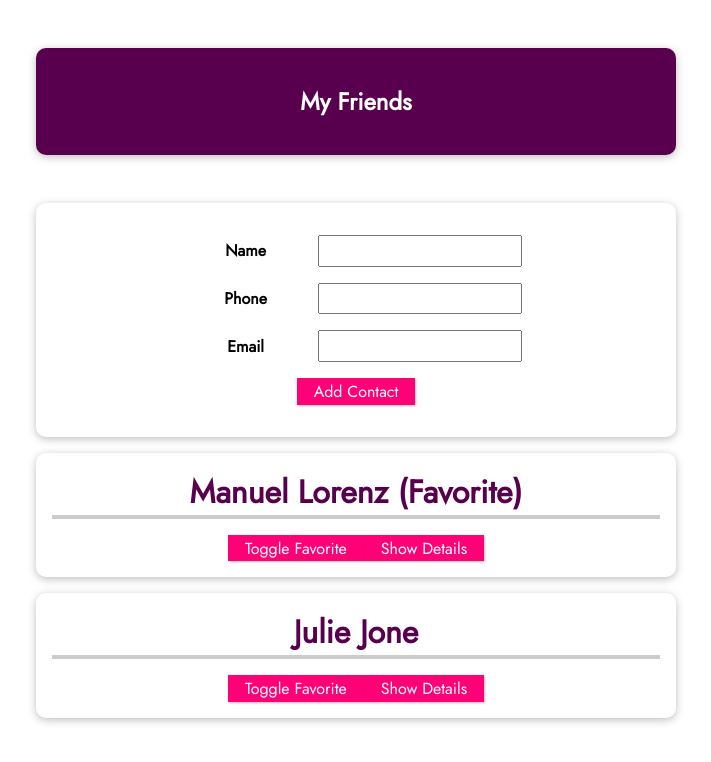
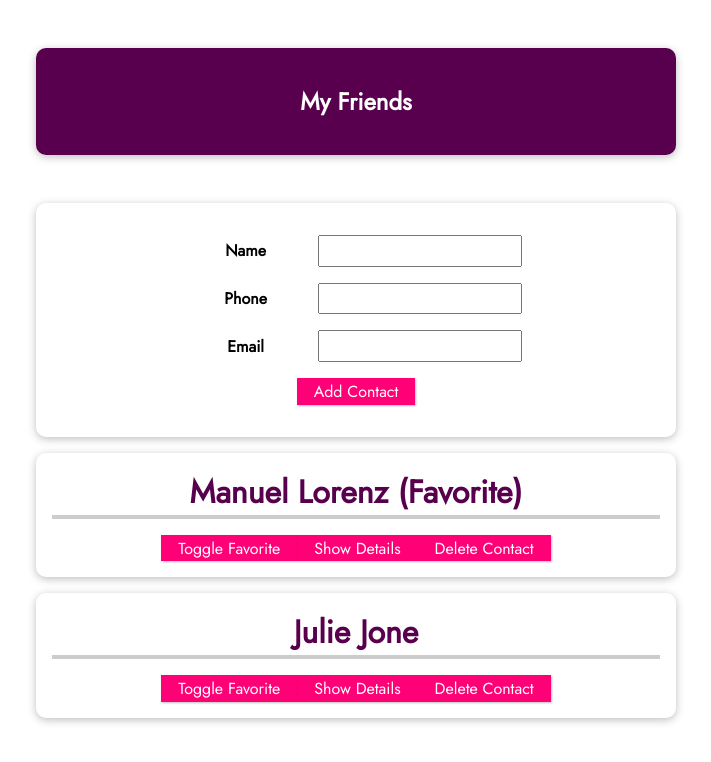
Before and after one commit to TinNT49/VueSection07, a Vue app: page / in a window 1280 px wide. Shown: the top 762 px of the page, without its empty margins (284-995 px from the left). Built offline with nearby package versions, Linux system fonts and the light colour scheme.

Commit message:
20230404_Vue101_Add delete function in component

```diff
--- a/src/App.vue
+++ b/src/App.vue
@@ -12,6 +12,7 @@
         :email-address="friend.email"
         :is-favorite="friend.isFavorite"
         @toggle-favorite="toggleFavoriteStatus"
+        @delete-contact="deleteContact"
       ></friend-contact>
     </ul>
   </section>
@@ -55,6 +56,9 @@
         isFavorite: false,
       };
       this.friends.push(newFriendContact);
+    },
+    deleteContact(friendId) {
+      this.friends = this.friends.filter((friend) => friend.id !== friendId);
     },
   },
 };
--- a/src/components/FriendContact.vue
+++ b/src/components/FriendContact.vue
@@ -9,6 +9,7 @@
       <li><strong>Phone: </strong>{{ phoneNumber }}</li>
       <li><strong>Email: </strong>{{ emailAddress }}</li>
     </ul>
+    <button @click="deleteContact">Delete Contact</button>
   </li>
 </template>
 
@@ -61,6 +62,9 @@
     toggleFavorite() {
       this.$emit("toggle-favorite", this.id);
     },
+    deleteContact() {
+      this.$emit("delete-contact", this.id);
+    },
   },
 };
 </script>
```
